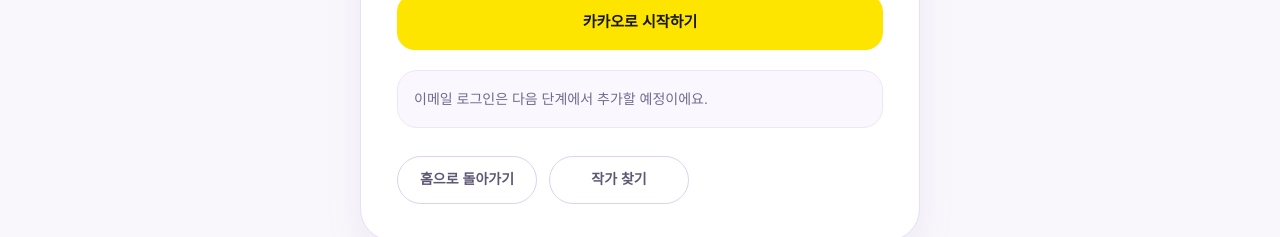
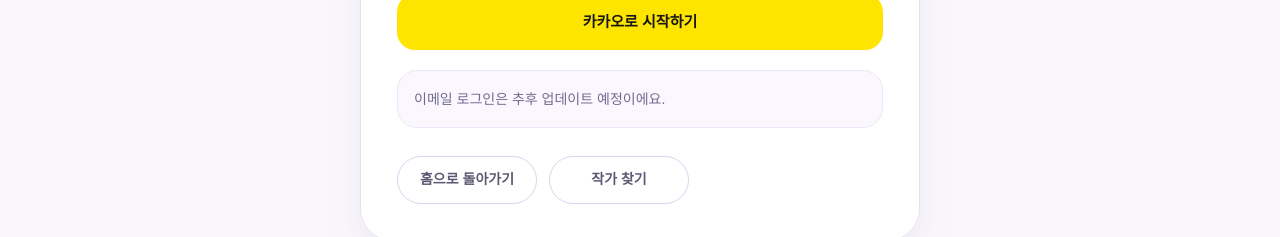
Before and after one commit to jaeseonkim82/daypic-search, a Next.js app: page /login in a window 1280 px wide. Shown: the part 441-678 px from the top of the page. Built offline with nearby package versions, Linux system fonts and the light colour scheme; no server answers.

Commit message:
fix: login suspense error

```diff
--- a/app/login/page.tsx
+++ b/app/login/page.tsx
@@ -4,7 +4,7 @@
 import { useSearchParams } from "next/navigation";
 import Link from "next/link";
 
-export default function LoginPage() {
+export default function LoginPageClient() {
   const searchParams = useSearchParams();
   const error = searchParams.get("error");
 
@@ -18,7 +18,6 @@
   return (
     <main className="min-h-screen bg-[#faf7fc] px-5 py-16 text-[#251f3c] md:px-8">
       <div className="mx-auto max-w-[560px]">
-
         <section className="rounded-[32px] border border-[#e9def7] bg-white p-7 shadow-[0_18px_40px_rgba(95,71,147,0.08)] md:p-9">
           <div className="inline-flex rounded-full border border-[#eadff8] bg-[#faf7ff] px-4 py-2 text-[12px] font-semibold text-[#7a5cf6]">
             DAYPIC LOGIN
@@ -50,7 +49,7 @@
           </button>
 
           <div className="mt-5 rounded-[20px] border border-[#eee6f8] bg-[#faf8fe] px-4 py-4 text-[14px] leading-6 text-[#726a8e]">
-            이메일 로그인은 다음 단계에서 추가할 예정이에요.
+            이메일 로그인은 추후 업데이트 예정이에요.
           </div>
 
           <div className="mt-7 flex flex-wrap gap-3">
```
